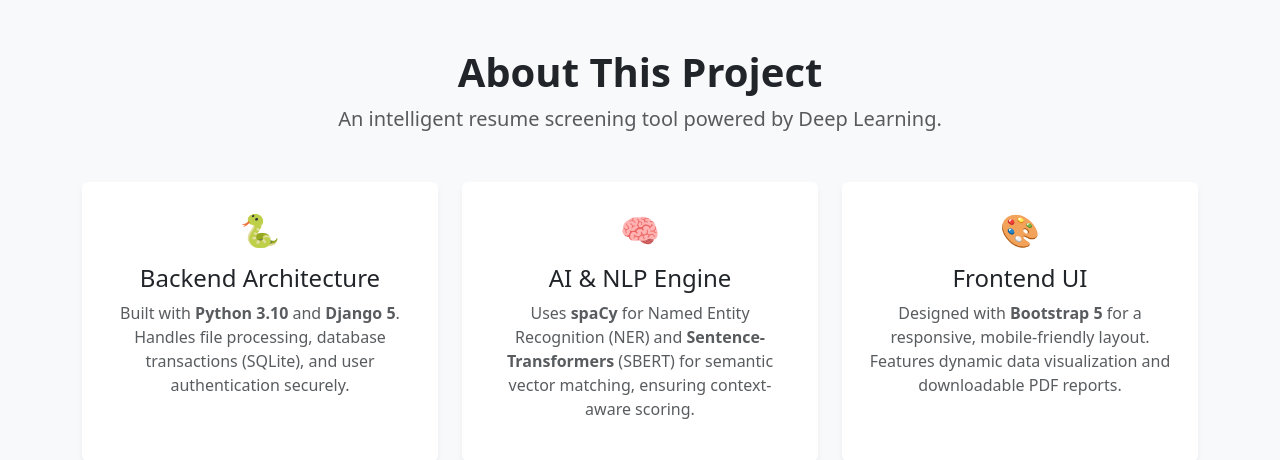
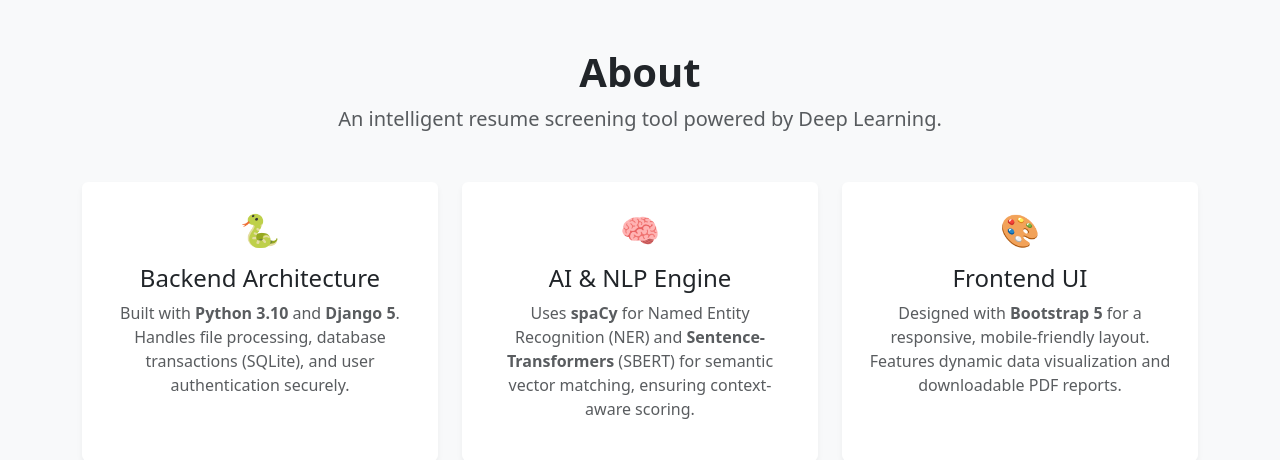
Before and after one commit to Legit18Im/AI-ATS-Resume-Scanner, a Django app: page /about/ in a window 1280 px wide. Shown: the part 56-516 px from the top of the page. Run offline with Django 5.2, Linux system fonts and the light colour scheme.

Commit message:
Changed About Section

```diff
--- a/scanner/templates/scanner/about.html
+++ b/scanner/templates/scanner/about.html
@@ -32,7 +32,7 @@
 
 <div class="container">
     <div class="text-center mb-5">
-        <h1 class="fw-bold">About This Project</h1>
+        <h1 class="fw-bold">About</h1>
         <p class="lead text-muted">An intelligent resume screening tool powered by Deep Learning.</p>
     </div>
 
@@ -70,7 +70,7 @@
             <p><strong>Jay Shahapurakar</strong> | AI Engineer</p>
             <p>Passionate about building scalable AI solutions using Python and Deep Learning frameworks. This project demonstrates the practical application of NLP in HR Tech.</p>
             <div class="mt-3">
-                <a href="https://github.com/Legit18Im" class="btn btn-dark" target="_blank">View on GitHub</a>
+                <a href="https://github.com/Legit18Im/AI-ATS-Resume-Scanner" class="btn btn-dark" target="_blank">View on GitHub</a>
             </div>
         </div>
         <div class="col-md-4 text-center">
```
Also changed, not shown: db.sqlite3, 1 other file.
